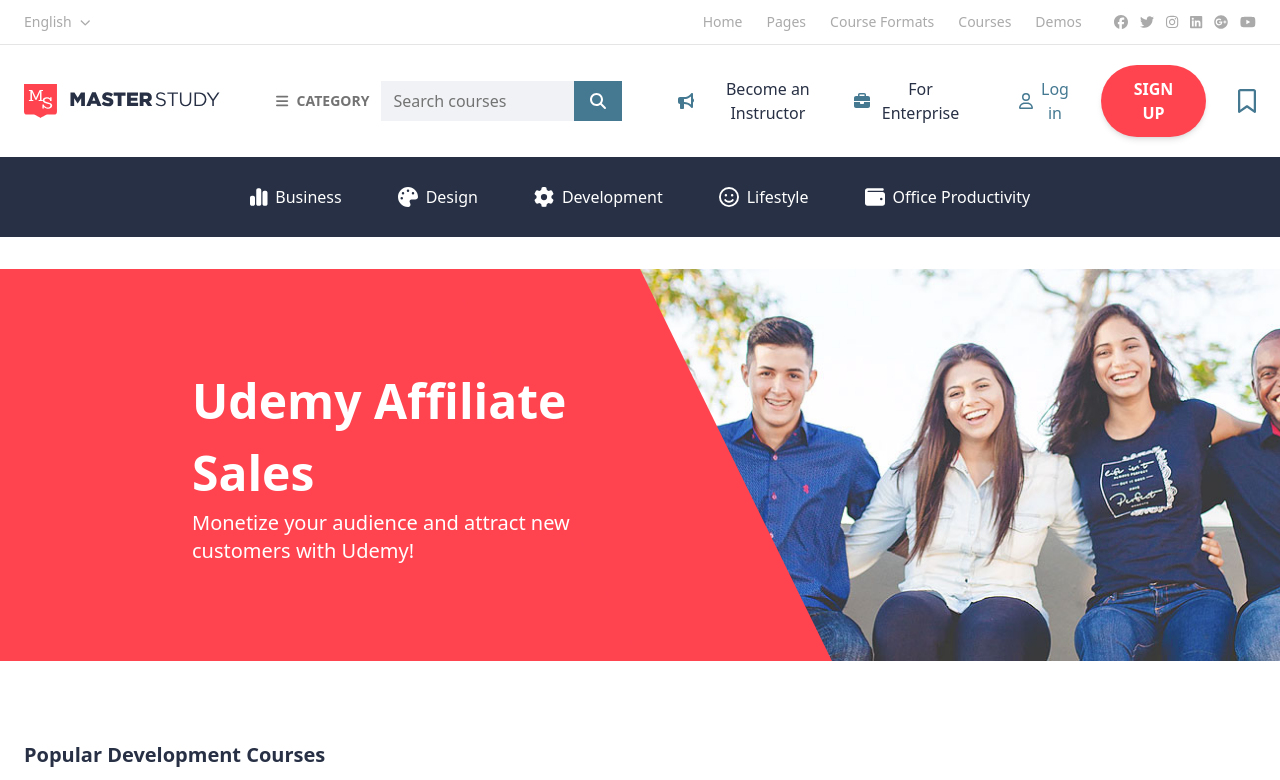
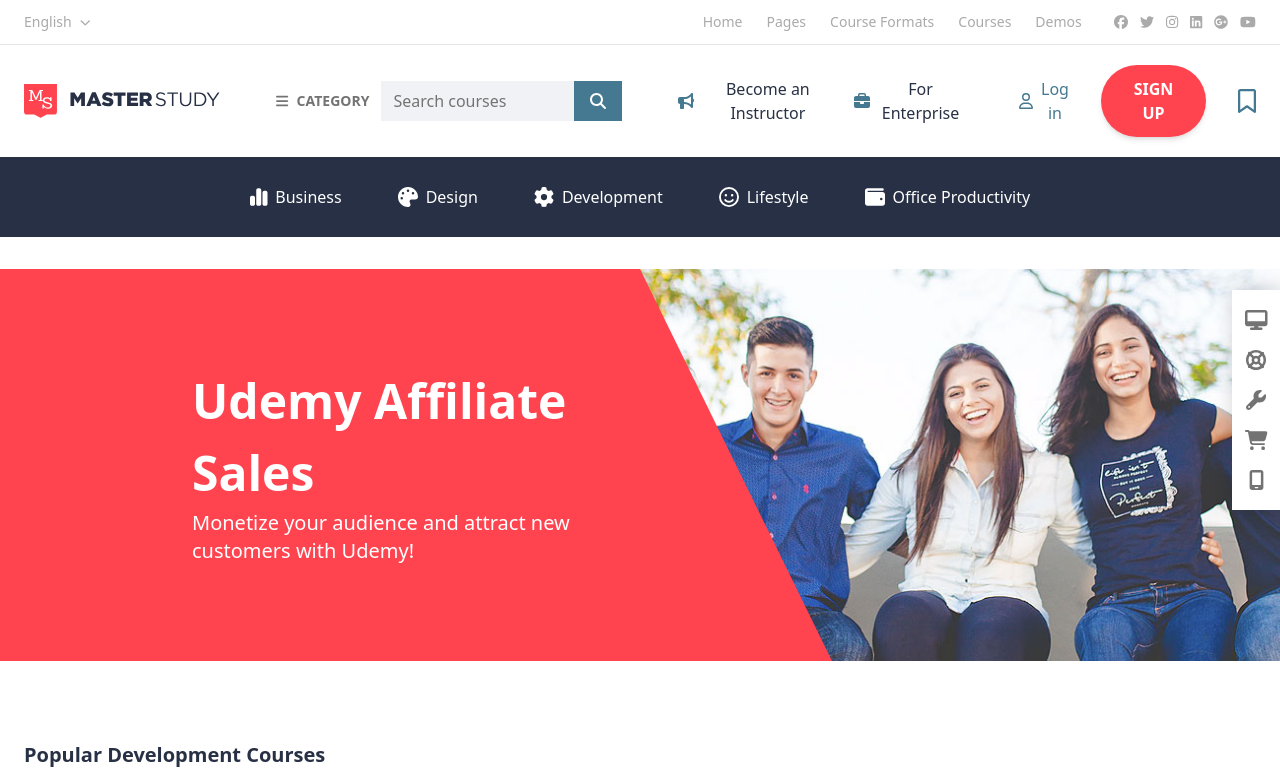
Before and after one commit to giorgioverzicco/proj-html-vuejs, a Vue app: page / in a window 1280 px wide. Shown: the top 780 px of the page. Built offline with nearby package versions, Linux system fonts and the light colour scheme.

Commit message:
added floating sidebar

```diff
--- /dev/null
+++ b/src/components/SideBar.vue
@@ -0,0 +1,50 @@
+<template>
+  <div class="absolute inset-0 flex h-full w-full flex-col items-end">
+    <div
+      class="sticky top-1/2 z-10 flex w-[48px] -translate-y-1/2 flex-col items-center gap-y-5 bg-white py-5 text-neutral-500 shadow-[2px_0_20px_rgba(0,0,0,0.2)]"
+    >
+      <AppButton
+        v-for="(link, idx) in links"
+        :key="idx"
+        tag="a"
+        :href="link.url"
+      >
+        <FontAwesomeIcon :icon="link.icon" class="fa-lg" />
+      </AppButton>
+    </div>
+  </div>
+</template>
+
+<script>
+import AppButton from "@/components/AppButton.vue";
+export default {
+  name: "SideBar",
+  components: { AppButton },
+  data() {
+    return {
+      links: [
+        {
+          url: "#",
+          icon: "fa-solid fa-desktop",
+        },
+        {
+          url: "#",
+          icon: "fa-solid fa-life-ring",
+        },
+        {
+          url: "#",
+          icon: "fa-solid fa-wrench",
+        },
+        {
+          url: "#",
+          icon: "fa-solid fa-cart-shopping",
+        },
+        {
+          url: "#",
+          icon: "fa-solid fa-mobile-screen",
+        },
+      ],
+    };
+  },
+};
+</script>
--- a/src/components/TheMain.vue
+++ b/src/components/TheMain.vue
@@ -1,5 +1,7 @@
 <template>
-  <main>
+  <main class="relative">
+    <SideBar />
+
     <SectionHero />
     <SectionPopularDevCourses />
     <SectionLearnMore />
@@ -20,10 +22,12 @@
 import SectionNewsletter from "@/components/SectionNewsLetter.vue";
 import SectionAffiliate from "@/components/SectionAffiliate.vue";
 import SectionTestimonial from "@/components/SectionTestimonial.vue";
+import SideBar from "@/components/SideBar.vue";
 
 export default {
   name: "TheMain",
   components: {
+    SideBar,
     SectionTestimonial,
     SectionAffiliate,
     SectionNewsletter,
```
Also changed, not shown: .eslintrc.js.
